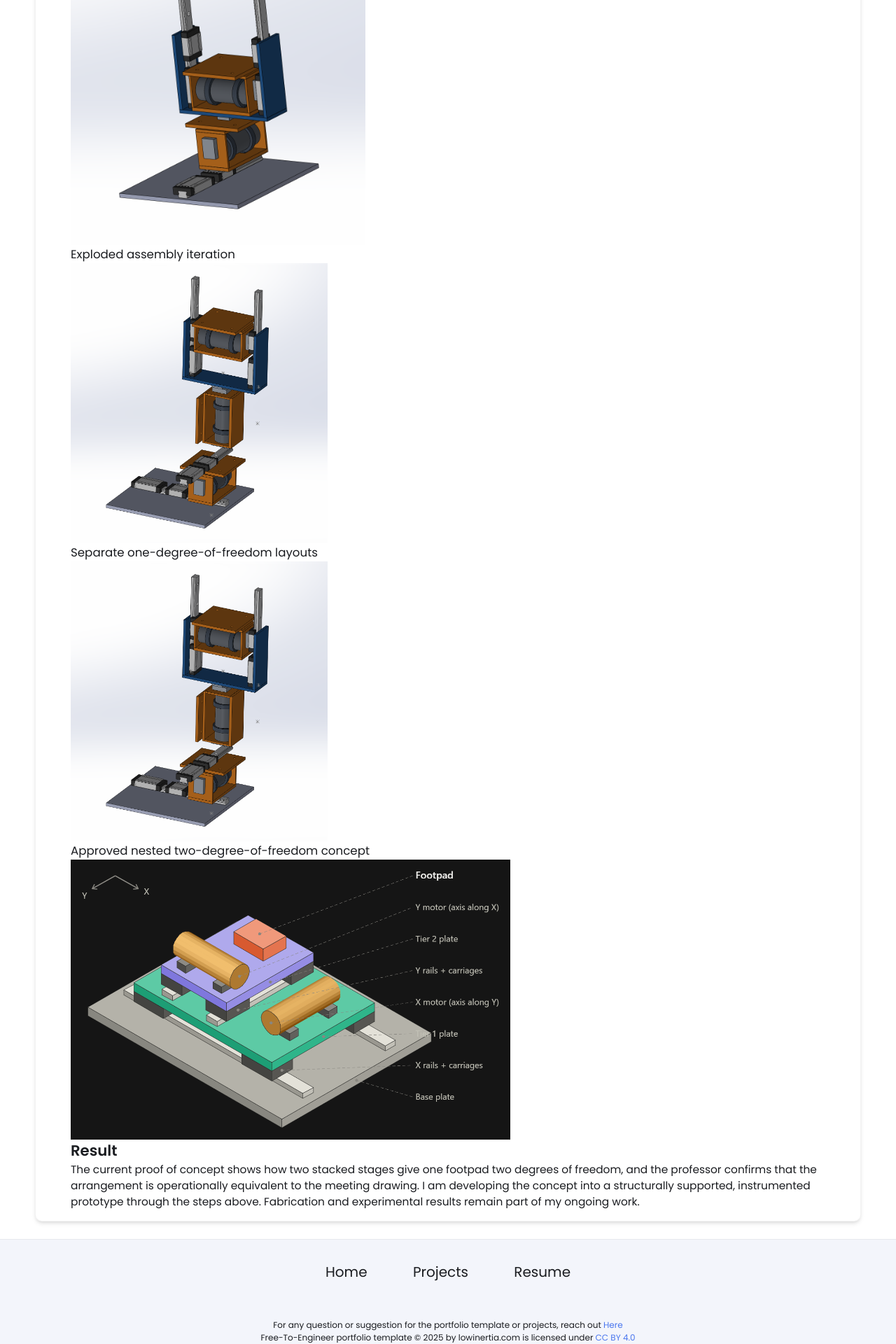
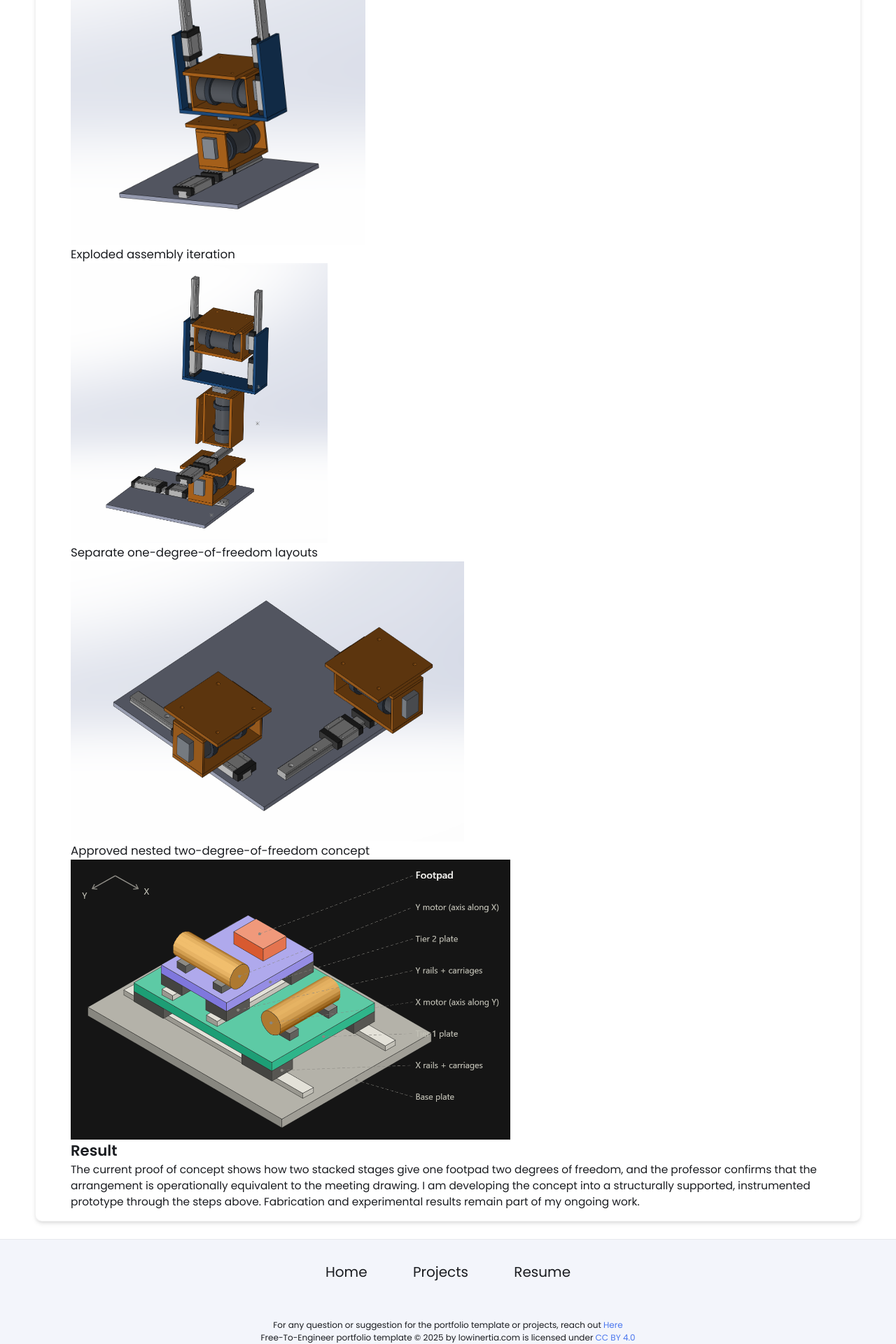
Before and after one commit to ggrangz/ggrangz.github.io, a Jekyll site: the page built from _projects/Design and Experimental Characterization of a Two-DOF Vibration Platform for Planetary Lander Footpads/index.md, in a window 1280 px wide. Shown: the part 3149-5069 px from the top of the page at 70% size. Built offline with Jekyll 4.4.1, drawn with Linux system fonts in a browser that asks for light colours.

Commit message:
Update index.md

```diff
--- a/_projects/Design and Experimental Characterization of a Two-DOF Vibration Platform for Planetary Lander Footpads/index.md
+++ b/_projects/Design and Experimental Characterization of a Two-DOF Vibration Platform for Planetary Lander Footpads/index.md
@@ -98,7 +98,7 @@
 {% include image-gallery.html images="22_23_00.jpg" height="400" %}
 ### Separate one-degree-of-freedom layouts
 
-{% include image-gallery.html images="22_23_00.jpg" height="400" %}
+{% include image-gallery.html images="22_23_05.jpg" height="400" %}
 ### Approved nested two-degree-of-freedom concept
 
 {% include image-gallery.html images="22_23_09.png" height="400" %}
```
